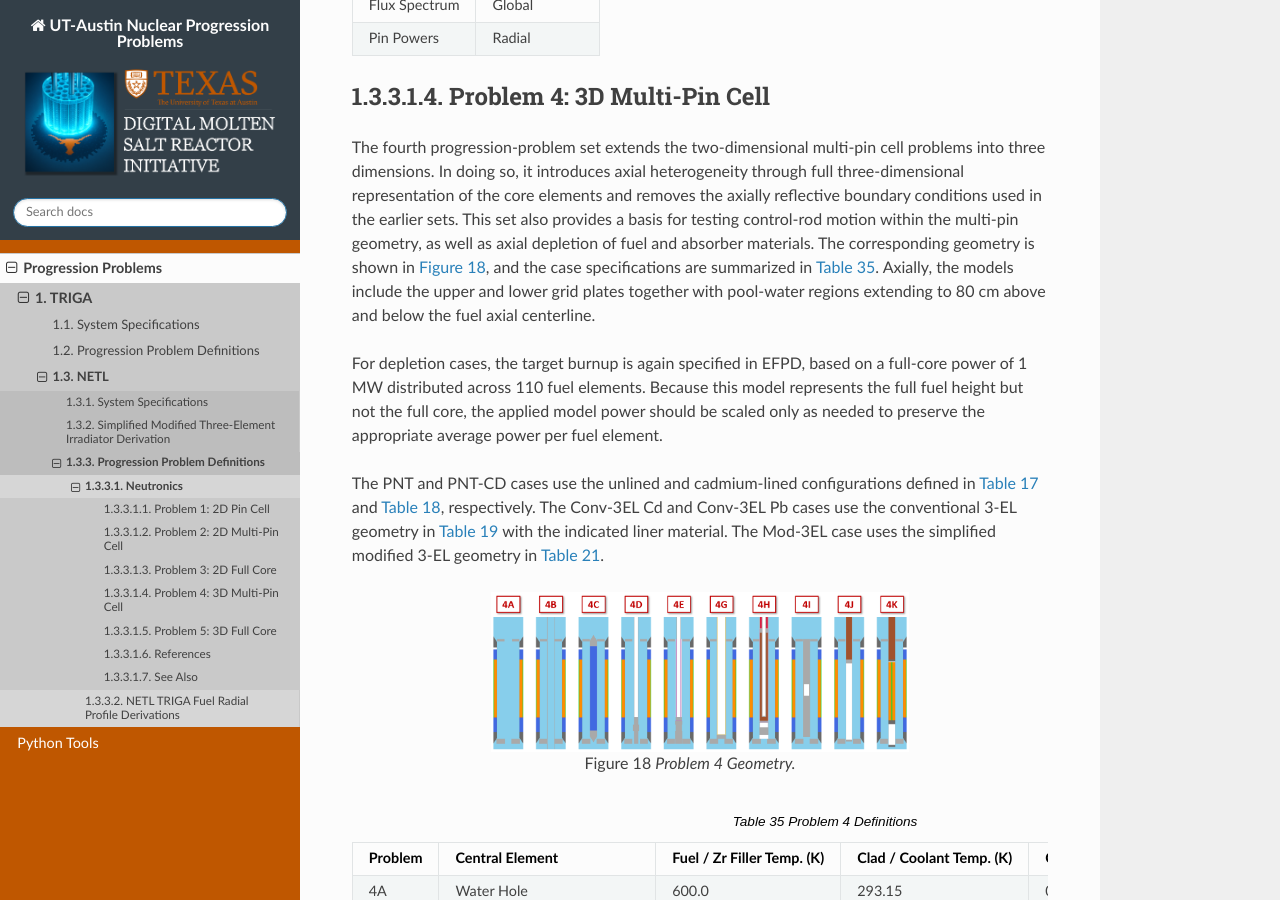
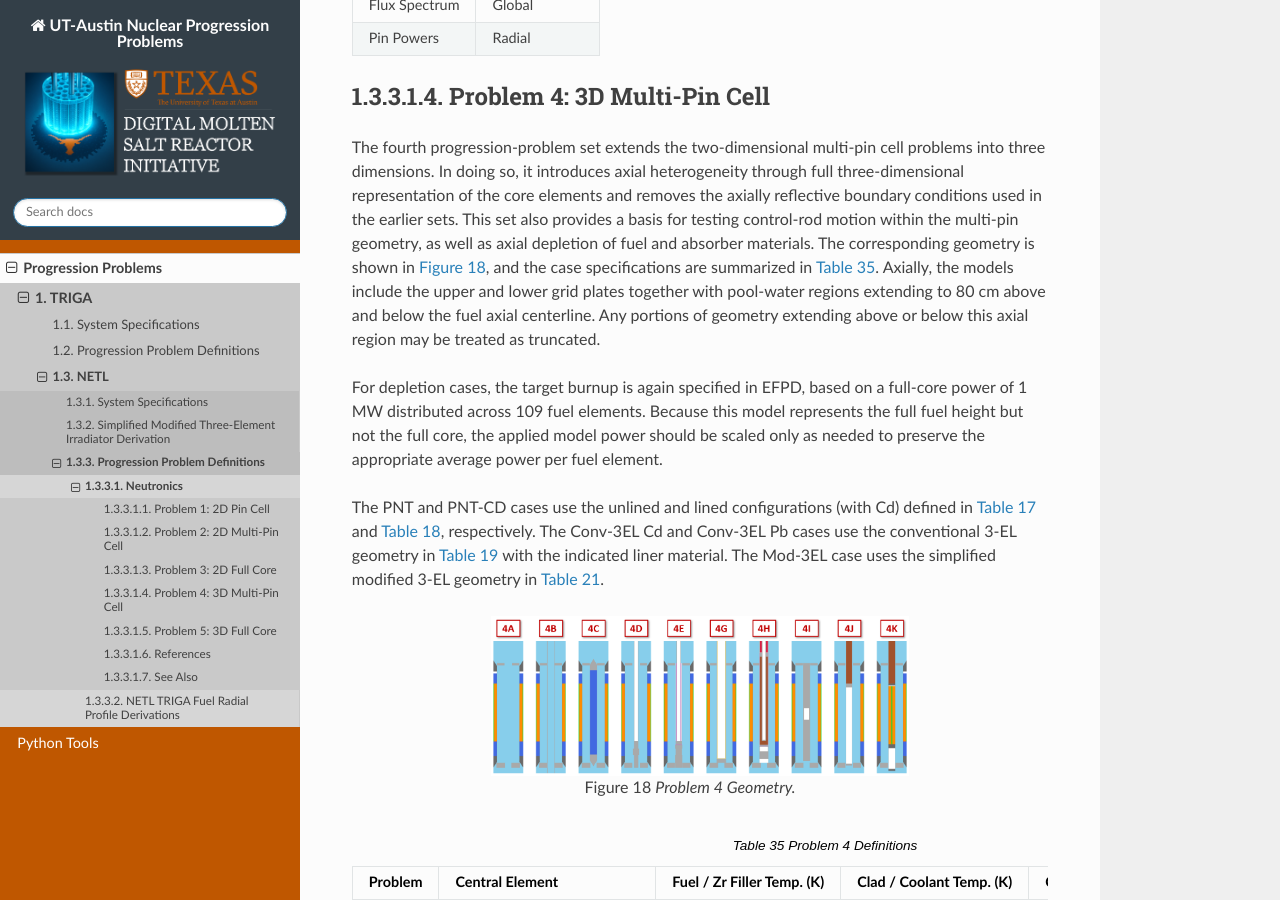
Before and after one commit to UT-Computational-NE/progression_problems, a Sphinx documentation site: the page built from docs/source/progression_problems/TRIGA/NETL/problem_definitions/neutronics.rst, in a window 1280 px wide and 900 px high, scrolled down 6905 px. Built offline with Sphinx 7.4.7 and the Read the Docs theme 3.1.0, drawn with Linux system fonts in a browser that asks for light colours; some of the changed text lies outside the part shown.

```diff
--- a/docs/source/progression_problems/TRIGA/NETL/problem_definitions/neutronics.rst
+++ b/docs/source/progression_problems/TRIGA/NETL/problem_definitions/neutronics.rst
@@ -104,9 +104,9 @@ temperatures and densities are taken from Table 4.20 of Reference 1_ so as to be
 the range of anticipated operating conditions.
 
 For depletion assessments, target burnups are defined in effective full-power days (EFPD), based on a
-full-core power of 1 MW distributed across 110 fuel elements. Since this is a 2D single-element model,
+full-core power of 1 MW distributed across 109 fuel elements. Since this is a 2D single-element model,
 the applied model power should preserve the appropriate average power per element per unit height,
-(ex: :math:`1\,\mathrm{MW}\left(\frac{\text{model height}}{\text{fuel-meat height}}\right)\left(\frac{0.5\ \text{element in model}}{110\ \text{elements in core}}\right)`).
+(ex: :math:`1\,\mathrm{MW}\left(\frac{\text{model height}}{\text{fuel-meat height}}\right)\left(\frac{0.5\ \text{element in model}}{109\ \text{elements in core}}\right)`).
 The 2.0 EFPD and 20.0 EFPD targets were selected to represent the characteristic buildup periods of Xe-135
 and Sm-149, respectively. The 265.0 EFPD and 530.0 EFPD targets correspond approximately to
 middle-of-life (MOL) and end-of-life (EOL) element burnups, based on an estimated maximum fuel-element burnup
@@ -226,11 +226,11 @@ models to multi-pin configurations. :numref:`table-problem-2-definitions` summar
 considered in this progression-problem set.
 
 For depletion cases, the target burnup is again specified in EFPD, assuming a full-core power of 1 MW
-distributed over 110 fuel elements. Since this is a 2D model representing only a portion of the core,
+distributed over 109 fuel elements. Since this is a 2D model representing only a portion of the core,
 the applied model power must be scaled to maintain the correct average power per fuel element per unit height.
 
-The PNT and Cd-PNT cases use the unlined and cadmium-lined configurations defined in
-:numref:`table-pnt-unlined` and :numref:`table-pnt-cd-lined`, respectively. The Conv-3EL
+The PNT and Cd-PNT cases use the unlined and lined configurations (with Cd) defined in
+:numref:`table-pnt-unlined` and :numref:`table-pnt-lined`, respectively. The Conv-3EL
 cases use the conventional 3-EL geometry in :numref:`table-three-element-geometry` with the indicated
 liner material Cd / Pb. The modified-3EL cases use radial sections through the B4C region and annular B-10
 region.
@@ -390,13 +390,14 @@ for testing control-rod motion within the multi-pin geometry, as well as axial d
 The corresponding geometry is shown in :numref:`figure-triga-netl-problem_4`, and the case specifications are summarized in
 :numref:`table-problem-4-definitions`. Axially, the models include the upper and lower grid plates together with
 pool-water regions extending to 80 cm above and below the fuel axial centerline.
+Any portions of geometry extending above or below this axial region may be treated as truncated.
 
-For depletion cases, the target burnup is again specified in EFPD, based on a full-core power of 1 MW distributed across 110
+For depletion cases, the target burnup is again specified in EFPD, based on a full-core power of 1 MW distributed across 109
 fuel elements. Because this model represents the full fuel height but not the full core, the applied model power should be
 scaled only as needed to preserve the appropriate average power per fuel element.
 
-The PNT and PNT-CD cases use the unlined and cadmium-lined configurations defined in
-:numref:`table-pnt-unlined` and :numref:`table-pnt-cd-lined`, respectively. The Conv-3EL Cd and
+The PNT and PNT-CD cases use the unlined and lined configurations (with Cd) defined in
+:numref:`table-pnt-unlined` and :numref:`table-pnt-lined`, respectively. The Conv-3EL Cd and
 Conv-3EL Pb cases use the conventional 3-EL geometry in :numref:`table-three-element-geometry`
 with the indicated liner material. The Mod-3EL case uses the simplified modified 3-EL geometry in
 :numref:`table-modified-three-element-simplified-geometry`.
@@ -471,6 +472,7 @@ cylindrical beam ports, axial core-element structures, and the rotary specimen r
 radial vacuum boundary conditions. The geometry for this set is shown in :numref:`figure-reactor-radial-picture`,
 and :numref:`figure-reactor-axial-picture`, and the corresponding case specifications are summarized in :numref:`table-problem-5-definitions`.
 Axially, the models include upper and lower pool-water regions extending to 80 cm above and below the fuel axial centerline.
+Any portions of geometry extending above or below this axial region may be treated as truncated.
 
 .. table:: Problem 5 Definitions
    :name: table-problem-5-definitions
```
Also changed, not shown: docs/source/progression_problems/TRIGA/NETL/simplified_3L_derivation.rst (+11 -11 lines), docs/source/progression_problems/TRIGA/NETL/system_specifications.rst (+44 -24 lines), docs/source/_static/images/triga/netl/pnt_axial_diagram.png, 5 other files.
